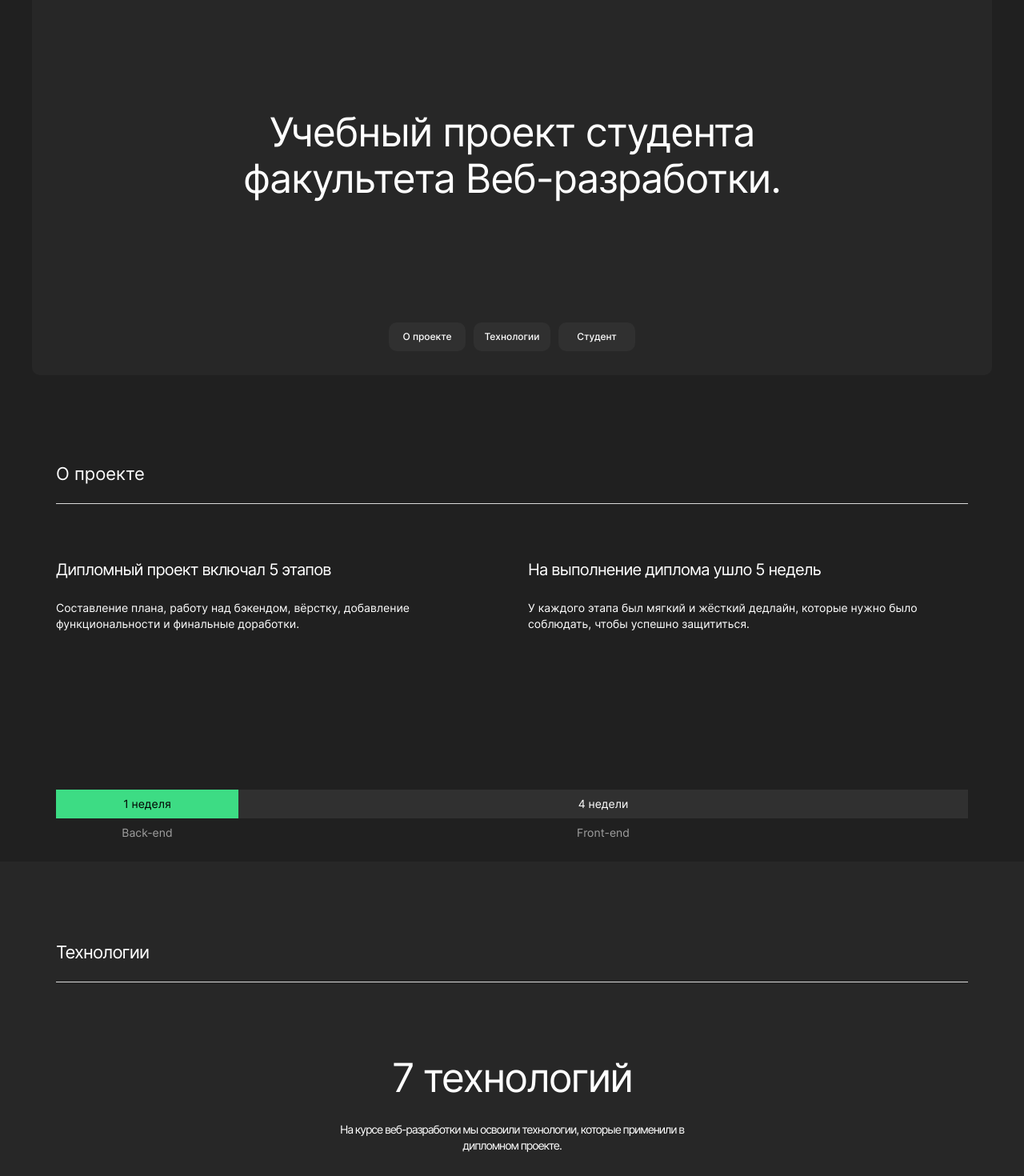
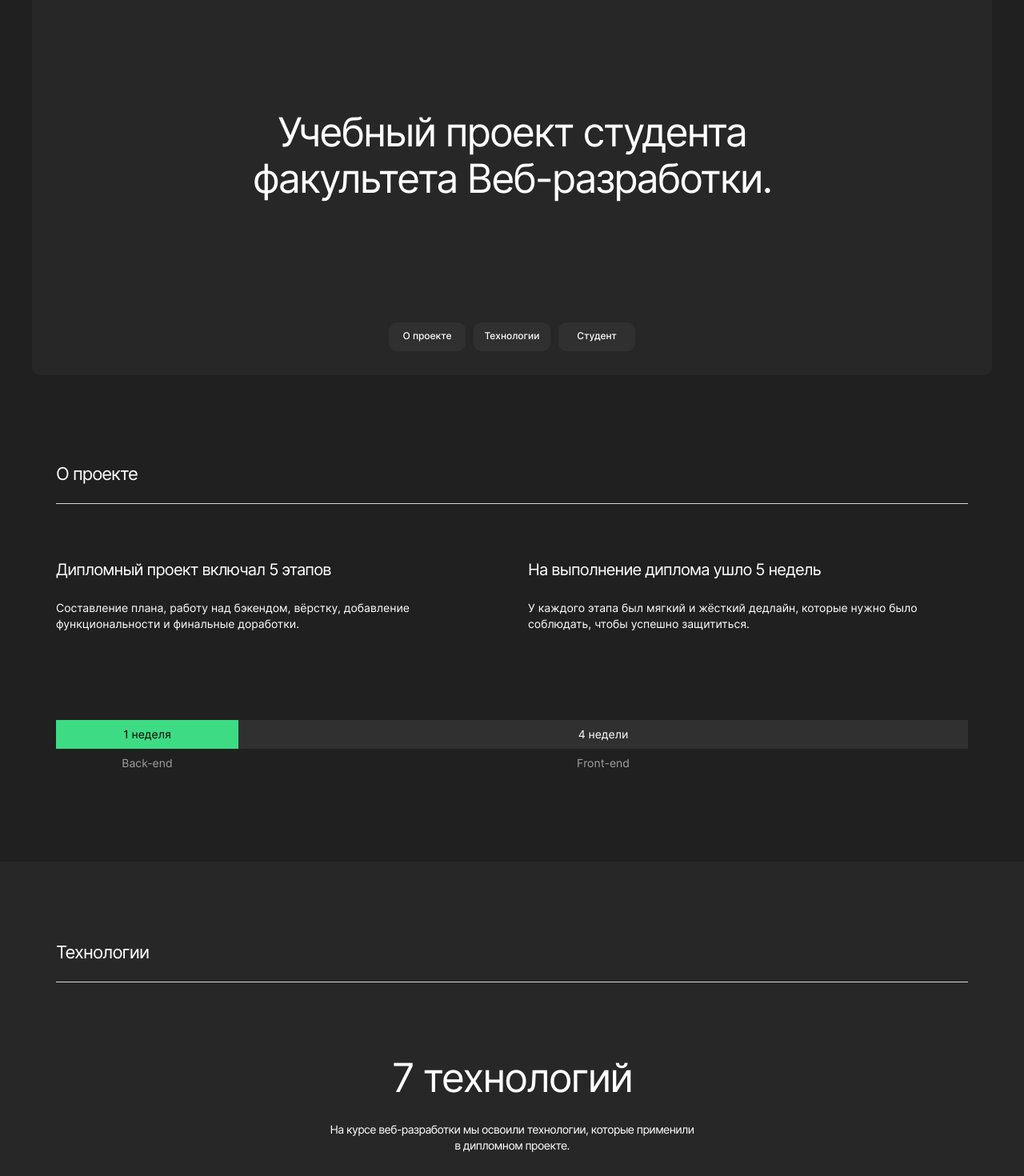
Before and after one commit to MaksNikulnikov/movies-explorer-frontend, a React (Create React App) app: page / in a window 1280 px wide. Shown: the part 120-1590 px from the top of the page at 80% size. Built offline with nearby package versions, Linux system fonts and the light colour scheme.

Commit message:
feat: PixelPerfect to Main page

```diff
--- a/src/components/AboutMe/AboutMe.css
+++ b/src/components/AboutMe/AboutMe.css
@@ -88,7 +88,7 @@
 @media screen and (max-width: 1280px) {
   .about-me {
     min-height: calc(654px - (1280px - 100vw) / 512 * (654 - 604));
-    max-width: calc(1140px - (1280px - 100vw) / 512 * (1140 - 686));
+    max-width: calc(1140px - (1280px - 100vw) / 512 * (1140 - 668));
   }
 
   .about-me__title {
@@ -130,7 +130,7 @@
 @media screen and (max-width: 768px) {
   .about-me {
     min-height: calc(604px - (768px - 100vw) / 448 * (604 - 904));
-    max-width: calc(686px - (768px - 100vw) / 448 * (686 - 292));
+    max-width: calc(668px - (768px - 100vw) / 448 * (668 - 292));
   }
 
   .about-me__title {
@@ -140,7 +140,7 @@
   }
 
   .about-me__container {
-    margin-top: calc(23px - (768px - 100vw) / 448 * (23 - 28));
+    margin-top: calc(23px - (768px - 100vw) / 448 * (23 - 26));
     min-height: calc(463px - (768px - 100vw) / 448 * (463 - 783));
   }
 
@@ -160,6 +160,7 @@
     font-size: calc(12px - (768px - 100vw) / 448 * (12 - 11));
     line-height: calc(18px - (768px - 100vw) / 448 * (18 - 16));
     max-width: calc(364px - (768px - 100vw) / 448 * (364 - 22));
+    margin-top: 20px;
   }
 
   .about-me__link {
--- a/src/components/AboutProject/AboutProject.css
+++ b/src/components/AboutProject/AboutProject.css
@@ -14,6 +14,7 @@
   font-weight: 400;
   font-size: 22px;
   line-height: 27px;
+  letter-spacing: -1px;
 }
 
 .about-project__container {
@@ -29,7 +30,7 @@
   padding: 0;
   margin-bottom: 0;
   display: flex;
-  min-height: 287px;
+  min-height: 200px;
   gap: 40px;
 }
 
@@ -53,7 +54,7 @@
   margin: 0;
   font-size: 14px;
   font-weight: 400;
-  line-height: 20px;
+  line-height: 18px;
   text-align: left;
 }
 
@@ -86,7 +87,7 @@
   background-color: var(--light-grey);
 }
 
-@media screen and (max-width: 768px) {
+@media screen and (max-width: 1280px) {
 
   .about-project {
     min-height: calc(608px - (1280px - 100vw) / 512 * (608 - 585));
@@ -98,7 +99,7 @@
   }
 
   .about-project__text-container {
-    min-height: calc(287px - (1280px - 100vw) / 512 * (287 - 270));
+    min-height: calc(200px - (1280px - 100vw) / 512 * (200 - 220));
     gap: calc(40px - (1280px - 100vw) / 512 * (40 - 30));
   }
 
@@ -120,7 +121,7 @@
 @media screen and (max-width: 768px) {
   .about-project {
     min-height: calc(585px - (768px - 100vw) / 448 * (585 - 641));
-    max-width: calc(686px - (768px - 100vw) / 448 * (686 - 284));
+    max-width: calc(668px - (768px - 100vw) / 448 * (668 - 284));
   }
 
   .about-project__title {
@@ -130,14 +131,13 @@
   }
 
   .about-project__container {
-    margin-top: calc(23px - (768px - 100vw) / 448 * (23 - 28));
+    margin-top: calc(23px - (768px - 100vw) / 448 * (23 - 26));
   }
 
   .about-project__text-container {
-    flex-direction: column;
-    min-height: calc(270px - (768px - 100vw) / 448 * (270 - 332));
+    min-height: calc(220px - (768px - 100vw) / 448 * (220 - 330));
     gap: calc(30px - (768px - 100vw) / 448 * (30 - 56));
-    margin-top: 60px;
+    margin-top: calc(67px - (768px - 100vw) / 448 * (67 - 61));
   }
 
   .about-project__text-item {
@@ -167,3 +167,8 @@
     padding-top: calc(9px - (768px - 100vw) / 448 * (9 - 11));
   }
 }
+
+@media screen and (max-width: 480px) {
+  .about-project__text-container {
+    flex-direction: column;}
+}
--- a/src/components/Promo/Promo.css
+++ b/src/components/Promo/Promo.css
@@ -20,7 +20,7 @@
   color: var(--white-text);
   max-width: 730px;
   text-align: center;
-  letter-spacing: -1.1px;
+  letter-spacing: -0.04em;
 }
 
 .promo__link-container {
@@ -47,7 +47,7 @@
   line-height: 16px;
   text-decoration: none;
   text-align: center;
-  padding-top: 10px;
+  padding-top: 9px;
   box-sizing: border-box;
 }
 
@@ -71,6 +71,7 @@
 
 @media screen and (max-width: 768px) {
   .promo {
+    margin-top: calc(20px - (768px - 100vw) / 448 * (20 - 14));
     max-width: calc(728px - (768px - 100vw) / 448 * (728 - 292));
     min-height: calc(834px - (768px - 100vw) / 448 * (834 - 586));
   }
--- a/src/components/Techs/Techs.css
+++ b/src/components/Techs/Techs.css
@@ -7,7 +7,6 @@
   padding: 0 70px;
   color: var(--white-text);
   box-sizing: border-box;
-  min-height: 625px;
 }
 
 .techs__title {
@@ -47,7 +46,7 @@
   font-size: 14px;
   font-weight: 400;
   line-height: 20px;
-  letter-spacing: -1.1px;
+  letter-spacing: -0.04em;
   text-align: center;
 }
 
@@ -81,7 +80,6 @@
 @media screen and (max-width: 1280px) {
   .techs {
     padding: 0 calc(70px - (1280px - 100vw) / 512 * (70 - 50));
-    min-height: calc(625px - (1280px - 100vw) / 512 * (625 - 567));
   }
 
   .techs__title {
@@ -118,6 +116,9 @@
 }
 
 @media screen and (max-width: 768px) {
+  .techs {
+    padding: 0 calc(50px - (768px - 100vw) / 448 * (50 - 25));
+  }
   .techt-sign {
     min-height: calc(567px - (768px - 100vw) / 448 * (567 - 651));
     padding: 0 calc(50px - (768px - 100vw) / 448 * (50 - 18));
```
